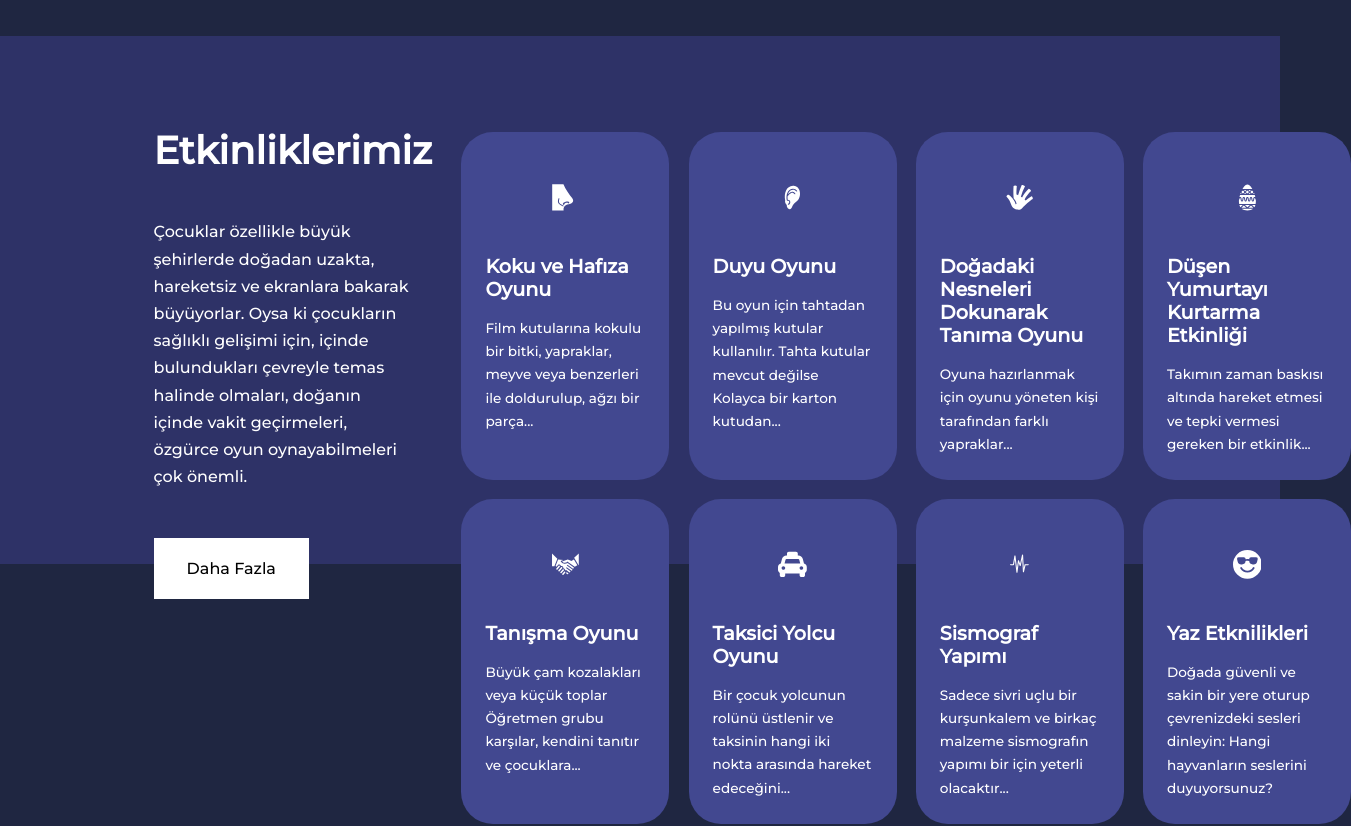
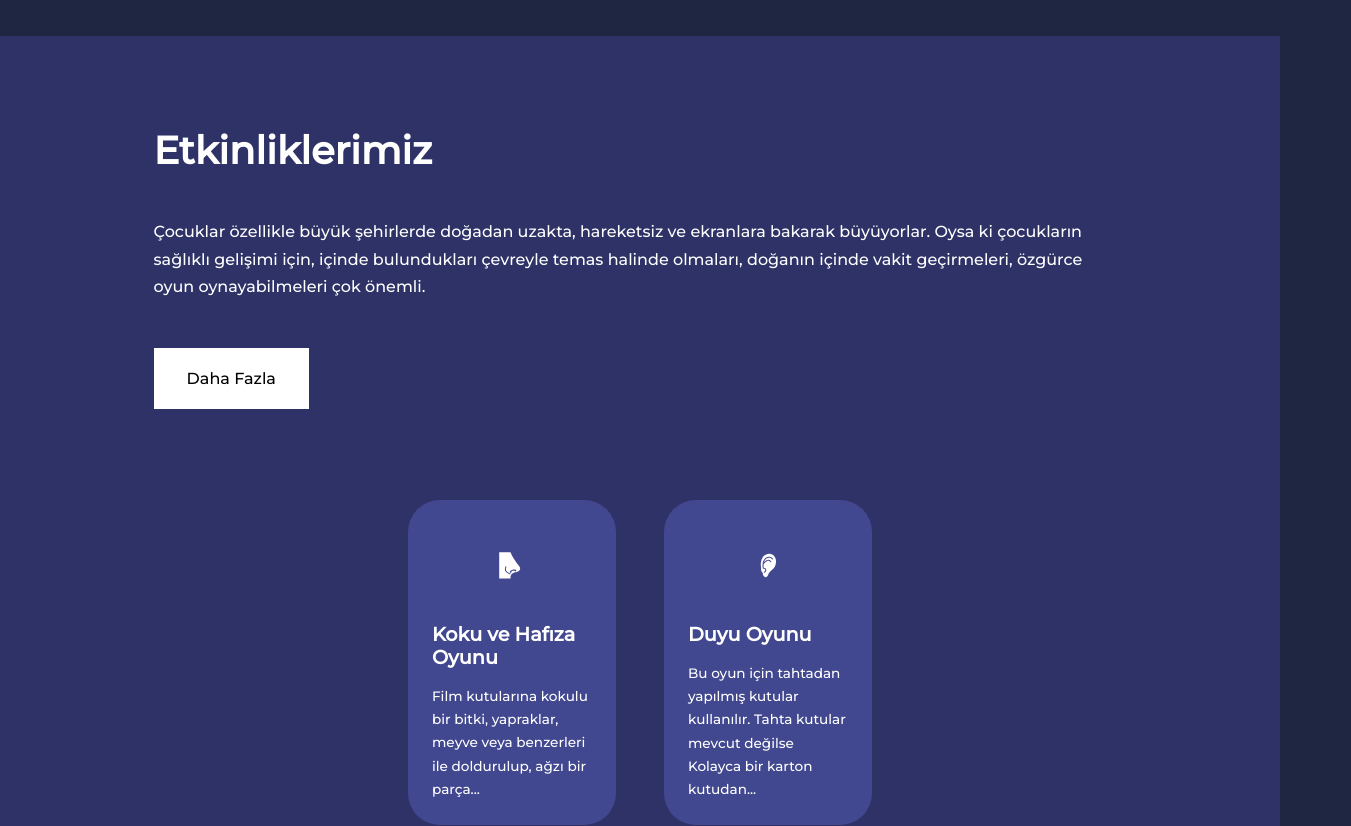
Before and after one commit to bydemirel/Do-a-Website, a React (Create React App) app: page / in a window 1280 px wide. Shown: the part 620-1446 px from the top of the page, 1351 px wide, since content can reach past the window. Built offline with nearby package versions, Linux system fonts and the light colour scheme.

Commit message:
Home Page Categories

```diff
--- a/src/HomePage/Categories/Categories.css
+++ b/src/HomePage/Categories/Categories.css
@@ -17,6 +17,7 @@
 
 .categories_left {
   margin-right: 2rem;
+  margin-bottom: 2rem;
 }
 
 .categories_left p {
@@ -62,7 +63,7 @@
   font-size: 0.85rem;
 }
 
-@media screen and (max-width: 1024px) {
+@media screen and (max-width: 1480px) {
   .categories {
     height: auto;
   }
```
